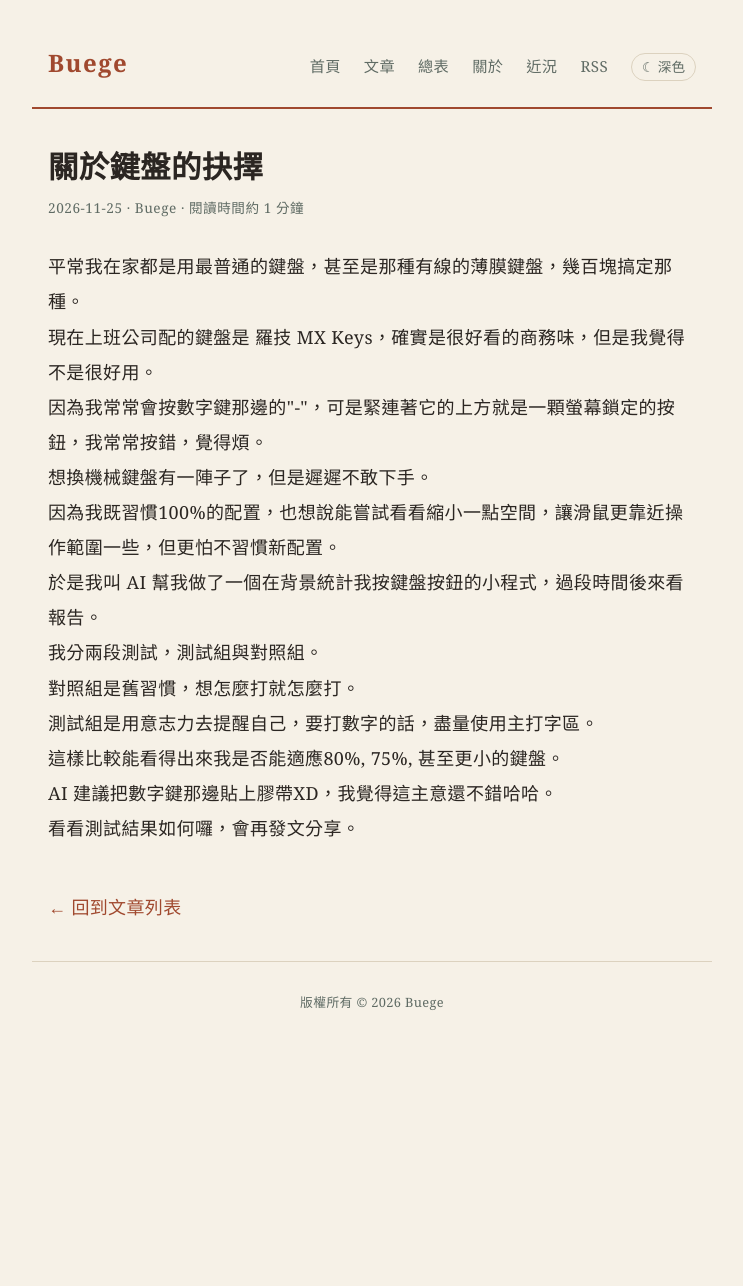
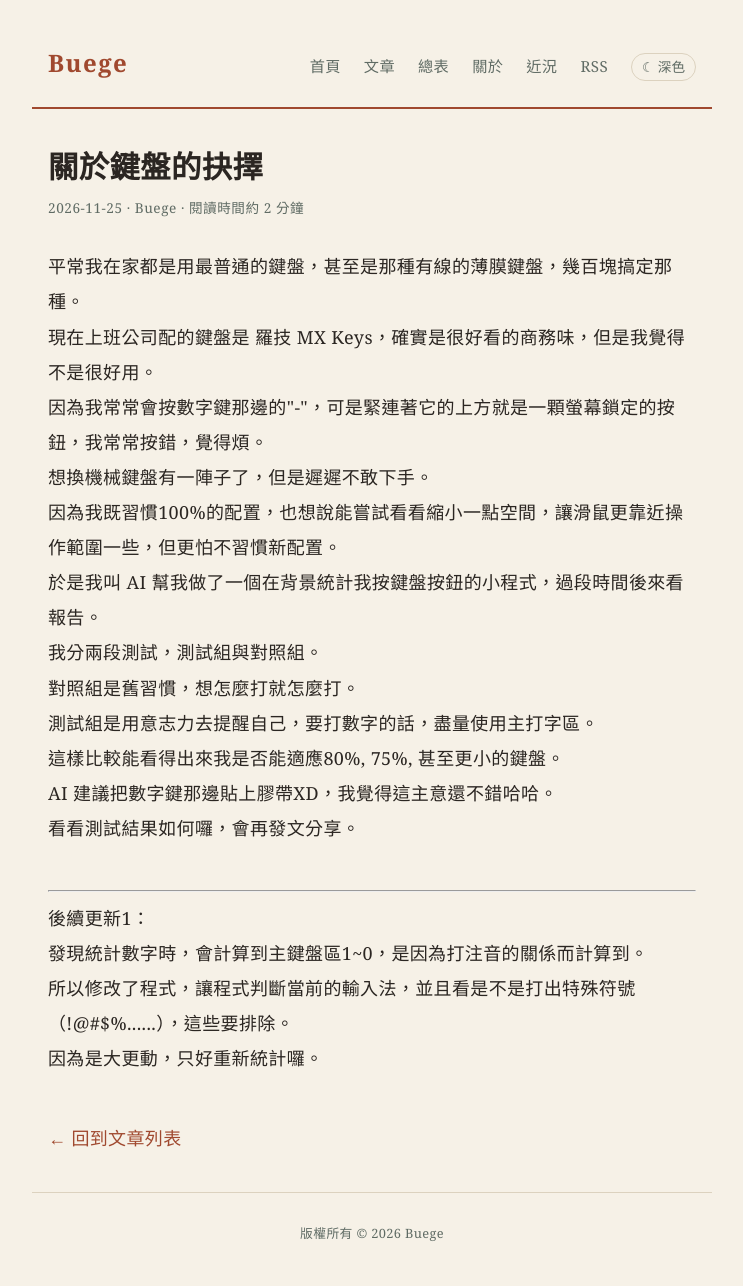
Before and after one commit to buege1216/buege-blog, a Jekyll site: the page built from _posts/2026-11-25-keyboard-test.md, in a window 1280 px wide. Shown: the whole page, without its empty margins (268-1011 px from the left). Built offline with Jekyll 4.4.1, drawn with Linux system fonts in a browser that asks for light colours; before the commit the page ends 1055 px from its top, so only the background shows below that.

Commit message:
Update _posts/2026-11-25-keyboard-test.md (via Pages CMS)

```diff
--- a/_posts/2026-11-25-keyboard-test.md
+++ b/_posts/2026-11-25-keyboard-test.md
@@ -1,7 +1,7 @@
 ---
 title: 關於鍵盤的抉擇
-date: "2026-11-25 21:08"
+date: 2026-11-25 21:08
 url_name: keyboard-test
 author: Buege
 ---
-<p>平常我在家都是用最普通的鍵盤，甚至是那種有線的薄膜鍵盤，幾百塊搞定那種。<br>現在上班公司配的鍵盤是 羅技 MX Keys，確實是很好看的商務味，但是我覺得不是很好用。<br>因為我常常會按數字鍵那邊的"-"，可是緊連著它的上方就是一顆螢幕鎖定的按鈕，我常常按錯，覺得煩。</p><p>想換機械鍵盤有一陣子了，但是遲遲不敢下手。<br>因為我既習慣100%的配置，也想說能嘗試看看縮小一點空間，讓滑鼠更靠近操作範圍一些，但更怕不習慣新配置。<br>於是我叫 AI 幫我做了一個在背景統計我按鍵盤按鈕的小程式，過段時間後來看報告。</p><p>我分兩段測試，測試組與對照組。<br>對照組是舊習慣，想怎麼打就怎麼打。<br>測試組是用意志力去提醒自己，要打數字的話，盡量使用主打字區。<br>這樣比較能看得出來我是否能適應80%, 75%, 甚至更小的鍵盤。<br>AI 建議把數字鍵那邊貼上膠帶XD，我覺得這主意還不錯哈哈。</p><p>看看測試結果如何囉，會再發文分享。</p>
+<p>平常我在家都是用最普通的鍵盤，甚至是那種有線的薄膜鍵盤，幾百塊搞定那種。<br>現在上班公司配的鍵盤是 羅技 MX Keys，確實是很好看的商務味，但是我覺得不是很好用。<br>因為我常常會按數字鍵那邊的"-"，可是緊連著它的上方就是一顆螢幕鎖定的按鈕，我常常按錯，覺得煩。</p><p>想換機械鍵盤有一陣子了，但是遲遲不敢下手。<br>因為我既習慣100%的配置，也想說能嘗試看看縮小一點空間，讓滑鼠更靠近操作範圍一些，但更怕不習慣新配置。<br>於是我叫 AI 幫我做了一個在背景統計我按鍵盤按鈕的小程式，過段時間後來看報告。</p><p>我分兩段測試，測試組與對照組。<br>對照組是舊習慣，想怎麼打就怎麼打。<br>測試組是用意志力去提醒自己，要打數字的話，盡量使用主打字區。<br>這樣比較能看得出來我是否能適應80%, 75%, 甚至更小的鍵盤。<br>AI 建議把數字鍵那邊貼上膠帶XD，我覺得這主意還不錯哈哈。</p><p>看看測試結果如何囉，會再發文分享。</p><p></p><hr><p>後續更新1：</p><p>發現統計數字時，會計算到主鍵盤區1~0，是因為打注音的關係而計算到。<br>所以修改了程式，讓程式判斷當前的輸入法，並且看是不是打出特殊符號（!@#$%......），這些要排除。<br>因為是大更動，只好重新統計囉。</p>
```
